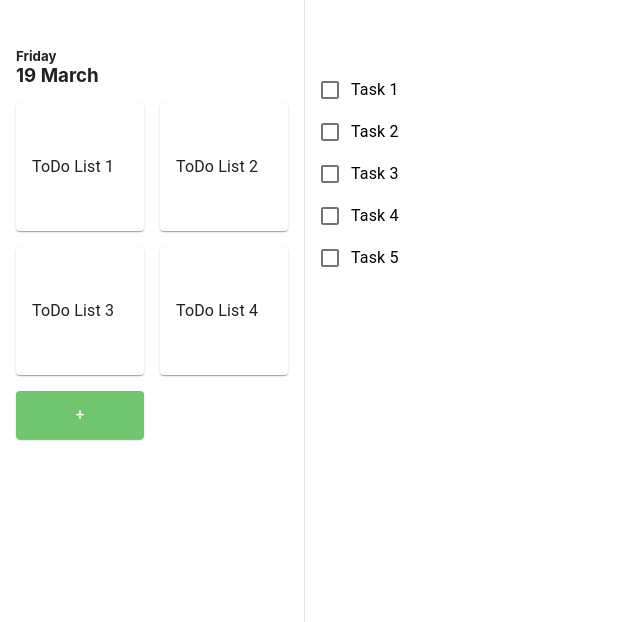
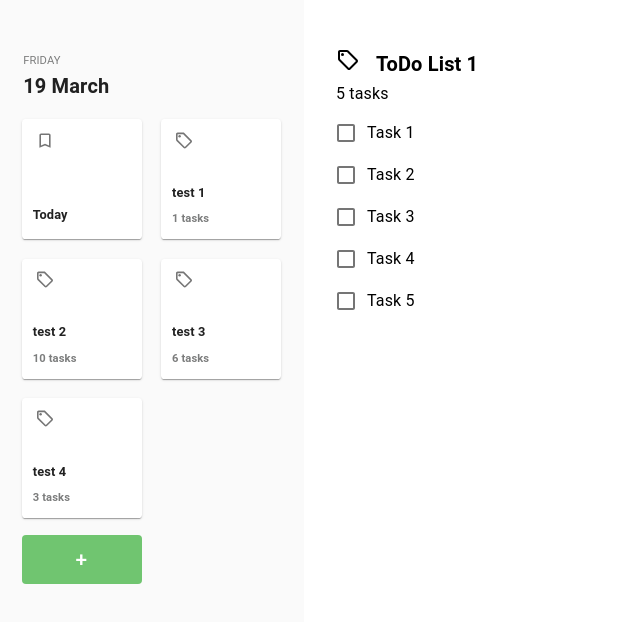
Before and after one commit to eldursi/react-todo-app, a React (Create React App) app: page / in a window 1280 px wide. Shown: the top 622 px of the page, without its empty margins (0-640 px from the left). Built offline with nearby package versions, Linux system fonts and the light colour scheme.

Commit message:
Add new task category - working

```diff
--- a/package.json
+++ b/package.json
@@ -4,6 +4,7 @@
   "private": true,
   "dependencies": {
     "@material-ui/core": "^4.11.3",
+    "@material-ui/icons": "^4.11.2",
     "@testing-library/jest-dom": "^5.11.9",
     "@testing-library/react": "^11.2.5",
     "@testing-library/user-event": "^12.8.3",
@@ -11,6 +12,7 @@
     "@types/node": "^12.20.5",
     "@types/react": "^17.0.3",
     "@types/react-dom": "^17.0.2",
+    "guid-typescript": "^1.0.9",
     "react": "^17.0.1",
     "react-dom": "^17.0.1",
     "react-scripts": "4.0.3",
--- a/src/App.tsx
+++ b/src/App.tsx
@@ -1,14 +1,12 @@
 import React from 'react';
 import logo from './logo.svg';
 import './App.css';
-import { SideBar } from './Components/SideBar/SideBar';
-import { TaskList } from './Components/Tasks/TaskList';
+import ToDoApp from './Components/ToDoApp/ToDoApp';
 
 function App() {
   return (
     <div className="App">
-      <SideBar/>
-      <TaskList/>
+      <ToDoApp />
     </div>
   );
 }
--- a/src/Components/SideBar/SideBar.tsx
+++ b/src/Components/SideBar/SideBar.tsx
@@ -1,9 +1,18 @@
-import { Drawer, List, ListItem, ListItemIcon, ListItemText, Paper } from "@material-ui/core"
+import { Box, Button, Container, Drawer, List, ListItem, ListItemIcon, ListItemText, TextField, Typography } from "@material-ui/core"
+import LocalOfferOutlinedIcon from '@material-ui/icons/LocalOfferOutlined';
 import useStyles from "./Styling"
+import BookmarkBorderIcon from '@material-ui/icons/BookmarkBorder';
+import { useState } from "react";
+import Dialog from '@material-ui/core/Dialog';
+import DialogTitle from '@material-ui/core/DialogTitle';
+import DialogContent from '@material-ui/core/DialogContent';
+import DialogActions from '@material-ui/core/DialogActions';
+import { Guid } from "guid-typescript";
+import { TaskCategoryItem } from "../../Models/TaskCategory";
 
-export const SideBar = () => {
-    // date
-    // task categories
+export const SideBar = (props: any) => {
+    const taskCategories = props.taskCategories
+    const setTaskCategories = props.setTaskCategories
     const classes = useStyles()
     return (
         <Drawer
@@ -16,14 +25,14 @@ export const SideBar = () => {
         >
             <div className={classes.toolbar} />
             <DateToday />
-            <TaskCategories />
+            <TaskCategoryList taskCategories={taskCategories} setTaskCategories={setTaskCategories} />
         </Drawer>
     )
 
 }
 
 const DateToday = () => {
-    const days = ['Sunday', 'Monday', 'Tuesday', 'Wednesday', 'Thursday', 'Friday', 'Saturday']
+    const days = ['SUNDAY', 'MONDAY', 'TUESDAY', 'WEDNESDAY', 'THURSDAY', 'FRIDAY', 'SATURDAY']
     const months = ["January", "February", "March", "April", "May", "June", "July", "August", "September", "October", "November", "December"];
     const today = new Date()
     const dayName = days[today.getDay()]
@@ -32,32 +41,115 @@ const DateToday = () => {
     const classes = useStyles()
     return (
         <div className={classes.header}>
-            <h5>{dayName}</h5>
-            <h3>{today.getDate().toString()} {monthName}</h3>
+            <Typography component="span" style={{fontSize:"0.7rem", color:"#7c7d7d"}}>{dayName}</Typography>
+            <Typography component="h3" variant="h6" style={{fontWeight:"bold"}}>{today.getDate().toString()} {monthName}</Typography>
         </div>
     )
 }
 
-const TaskCategories = () => {
+const TaskCategoryList = (props: any) => {
+    const classes = useStyles()
+    const taskCategories = props.taskCategories
+    const setTaskCategories = props.setTaskCategories
+    console.log(taskCategories)
+    return (
+        <Container className={classes.taskCategoriesContainer}>
+            <List className={classes.taskCategories}>
+                <Box className={classes.taskCategory} boxShadow={1}>
+                    <ListItem button className={classes.taskCategoryListItem}>
+                        <Box>
+                            <ListItemIcon>
+                                <BookmarkBorderIcon style={{height: "1.2rem"}}/>
+                            </ListItemIcon>
+                        </Box>
+                        <Box className={classes.taskCategoryTitle}>
+                            <ListItemText primary={"Today"} />
+                        </Box>
+                    </ListItem>
+                </Box>
+                {taskCategories.map((taskCategory, index) => (
+                    <TaskCategory text={taskCategory.name} numberOfTasks={taskCategory.numberOfTasks} key={index} />
+                ))}
+
+            </List>
+            <Box className={classes.addCategory}>
+                <NewTaskCategory taskCategories={taskCategories} addTaskCategory={setTaskCategories} />
+
+            </Box>
+        </Container>
+    )
+}
+
+const TaskCategory = (props:any) =>
+{
     const classes = useStyles()
 
     return (
-        <>
-            <List className={classes.taskCategories}>
-                {["ToDo List 1", "ToDo List 2", "ToDo List 3", "ToDo List 4"].map((text, index) => (
-                    <Paper key={index} className={classes.taskCategory}>
-                        <ListItem button key={text} className={classes.taskCategoryListItem}>
-                            <ListItemText primary={text} />
-                        </ListItem>
-                    </Paper>
-                ))}
-
-            </List>
-            <Paper className={classes.addCategory}>
-                <ListItem button className={classes.addCategoryListItem}>
-                    <ListItemText primary="+"/>
-                </ListItem>
-            </Paper>
-        </>
+        <Box className={classes.taskCategory} boxShadow={1}>
+            <ListItem button className={classes.taskCategoryListItem}>
+                <Box>
+                    <ListItemIcon>
+                        <LocalOfferOutlinedIcon style={{height: "1.2rem"}}/>
+                    </ListItemIcon>
+                </Box>
+                <Box className={classes.taskCategoryTitle}>
+                    <ListItemText primary={props.text} />
+                    <Typography component="span" style={{fontSize:"0.7rem", color:"#7c7d7d"}}>{props.numberOfTasks} tasks</Typography>
+                </Box>
+            </ListItem>
+        </Box>
     )
 }
+
+const NewTaskCategory = (props:any) => {
+    const classes = useStyles();
+    const [open, setOpen] = useState(false);
+    const [listName, setListName] = useState("");
+
+    const handleClickOpen = () => {
+        setOpen(true);
+    };
+
+    const handleClose = () => {
+        setOpen(false);
+    };
+
+    const addCategory = () =>
+    {
+        const addTaskCategory = props.addTaskCategory
+        const id = Guid.create().toString()
+        const newCategory = new TaskCategoryItem(id, listName, "", 0, false)
+        addTaskCategory(oldTaskCategories => [...oldTaskCategories, newCategory])
+
+        setOpen(false)
+    }
+
+    return (
+        <div>
+            <Button color="primary" onClick={handleClickOpen} fullWidth className = {classes.addCategoryListItem}>
+                +
+            </Button>
+            <Dialog open={open} onClose={handleClose} aria-labelledby="form-dialog-title" fullWidth>
+                <DialogTitle id="form-dialog-title">New List</DialogTitle>
+                <DialogContent>
+                    <TextField
+                        autoFocus
+                        margin="dense"
+                        id="name"
+                        type="text"
+                        fullWidth
+                        multiline
+                        rows={10}
+                        InputProps= {{ className: classes.addCategoryInput}}
+                        onChange={(e) => { setListName(e.target.value) }}
+                    />
+                </DialogContent>
+                <DialogActions className = {classes.addCategoryDialogAction}>
+                    <Button onClick={addCategory} color="primary" fullWidth className = {classes.addCategoryListItem}>
+                        +
+                    </Button>
+                </DialogActions>
+            </Dialog>
+        </div>
+    );
+}
--- a/src/Components/SideBar/Styling.tsx
+++ b/src/Components/SideBar/Styling.tsx
@@ -8,38 +8,73 @@ const useStyles = makeStyles((theme: Theme) =>  createStyles({
     },
     header:{
       "& > *": {
-        margin:0,
-        paddingLeft: '1rem'
+        marginLeft: theme.spacing(2.9)
       }
     },
     drawer:{
       width: drawerWidth,
-      margin: theme.spacing(1)
+      height: "100vh"
     },
     taskCategories:{
       display: "flex",
       flexWrap: "wrap",
-      justifyContent: "center"
+    },
+    taskCategoriesContainer:{
+      paddingLeft: theme.spacing(1.5),
+      paddingRight: theme.spacing(1.5)
     },
     taskCategory:{
-      margin: theme.spacing(1),
-      width: theme.spacing(16),
-      height: theme.spacing(16),
+      margin: theme.spacing(1.2),
+      width: theme.spacing(15),
+      height: theme.spacing(15),
+      backgroundColor: "white",
+      borderRadius: "3%"
     },
     addCategory:{
-      marginLeft: '1rem',
+      width: theme.spacing(15),
+      marginLeft: theme.spacing(1.2),
+      borderRadius: "4%"
+    },
+    addCategoryListItem:{
       backgroundColor: "#70c570",
       color:"white",
-      width: theme.spacing(16),
+      textAlign: "center",
+      "& *": {
+        fontSize: "1.3rem",
+      }
     },
-    addCategoryListItem:{
-      textAlign: "center",
+    addCategoryDialogAction:{
+      padding: 0,
+      "& button": {
+        borderRadius: "0",
+      }
+    },
+    addCategoryInput:{
+      "&&&:before": {
+        borderBottom: "none"
+      },
+      "&&:after": {
+        borderBottom: "none"
+      }
     },
     taskCategoryListItem:{
-      height: '100%'
+      height: '100%',
+      display: "flex",
+      flexDirection: "column",
+      alignItems: "flex-start",
+      padding: "0.7rem"
+    },
+    taskCategoryTitle:{
+      marginTop: "auto",
+      "& *": {
+        fontSize: "0.8rem",
+        fontWeight: "bold"
+      }
     },
     drawerPaper: {
-      width: drawerWidth
+      width: drawerWidth,
+      borderRight: "none",
+      backgroundColor: "#f3f3f370"
     }
   })
 )
--- a/src/Components/Tasks/Styling.tsx
+++ b/src/Components/Tasks/Styling.tsx
@@ -3,6 +3,21 @@ import { makeStyles, createStyles, Theme } from "@material-ui/core"
 const useStyles = makeStyles((theme: Theme) =>  createStyles({
     toolbar:{
       minHeight: "3rem"
+    } ,
+    taskListContainer:{
+      padding:0,
+      marginLeft: theme.spacing(4)
+    },
+    header:{
+      height: theme.spacing(8),
+    },
+    taskListTitleHeader:
+    {
+      display:"inline-flex",
+    },
+    taskListTitle:{
+      fontWeight: "bold",
+      marginLeft: theme.spacing(2)
     }
   })
 )
--- a/src/Components/Tasks/TaskList.tsx
+++ b/src/Components/Tasks/TaskList.tsx
@@ -1,6 +1,7 @@
 import React from "react"
 import Checkbox from '@material-ui/core/Checkbox';
-import { FormControl, FormControlLabel, FormGroup } from "@material-ui/core";
+import LocalOfferOutlinedIcon from '@material-ui/icons/LocalOfferOutlined';
+import { Box, Container, FormControl, FormControlLabel, FormGroup, Typography } from "@material-ui/core";
 import useStyles from "./Styling";
 
 enum status
@@ -35,15 +36,23 @@ const tasks = [
 export const TaskList = (props: any) => {
     const classes = useStyles()
     return (
-        <div>
+        <Container className={classes.taskListContainer} >
             <div className={classes.toolbar} />
-            <h1>{props.title}</h1>
-            <FormControl>
-                <FormGroup>
-                    {tasks.map(t => <TaskCheckbox key={t.id} task={t}/>)}
-                </FormGroup>
-            </FormControl>
-        </div>
+            <Box className={classes.header}>
+                <Box className={classes.taskListTitleHeader}>
+                    <LocalOfferOutlinedIcon />
+                    <Typography component="h1" variant="h6" className={classes.taskListTitle}>ToDo List 1</Typography>
+                </Box>
+                <Typography component="span" variant="subtitle1" style={{display:"block"}}>{tasks.length} tasks</Typography>
+            </Box>
+            <Box>
+                <FormControl>
+                    <FormGroup>
+                        {tasks.map(t => <TaskCheckbox key={t.id} task={t}/>)}
+                    </FormGroup>
+                </FormControl>
+            </Box>
+        </Container>
     )
 }
 
@@ -52,7 +61,7 @@ const TaskCheckbox = (props:any) => {
     const task: Task = props.task
     return (
         <FormControlLabel
-            control={<Checkbox checked={task.status == status.done} name="done" />}
+            control={<Checkbox checked={task.status === status.done} name="done" />}
             label={task.name}
         />
     )
--- /dev/null
+++ b/src/Components/ToDoApp/ToDoApp.tsx
@@ -0,0 +1,24 @@
+import React, { useState } from "react";
+import { TaskCategoryItem } from "../../Models/TaskCategory";
+import { SideBar } from "../SideBar/SideBar";
+import { TaskList } from "../Tasks/TaskList";
+
+const ToDoApp = () =>
+{
+    const tempCategoryList = [
+        new TaskCategoryItem("1", "test 1", "red", 1, false),
+        new TaskCategoryItem("2", "test 2", "green", 10, false),
+        new TaskCategoryItem("3", "test 3", "blue", 6, false),
+        new TaskCategoryItem("4", "test 4", "purple", 3, false),
+    ]
+    const [taskCategories, setTaskCategories] =  useState(tempCategoryList) // this will be used to add a task category
+    const [tasks, setTasks] =  useState({}) // this will be used to add a task to a task category
+    return(
+        <>
+            <SideBar taskCategories={taskCategories} setTaskCategories={setTaskCategories}/>
+            <TaskList tasks={tasks} setTasks={setTasks} />
+        </>
+    )
+}
+
+export default ToDoApp;
--- /dev/null
+++ b/src/Models/TaskCategory.tsx
@@ -0,0 +1,15 @@
+export class TaskCategoryItem {
+    constructor(id: string, name: string, color: string, numberOfTasks: number, active: boolean){
+        this.id = id
+        this.name = name
+        this.color = color
+        this.numberOfTasks = numberOfTasks
+        this.active = active
+    }
+
+    id: string
+    name: string = ""
+    color: string = ""
+    numberOfTasks: number
+    active: boolean
+}
```
Also changed, not shown: src/Models/Task.tsx (added, +20 -0 lines), 1 other file (tests, documents, lock files or other folders).
